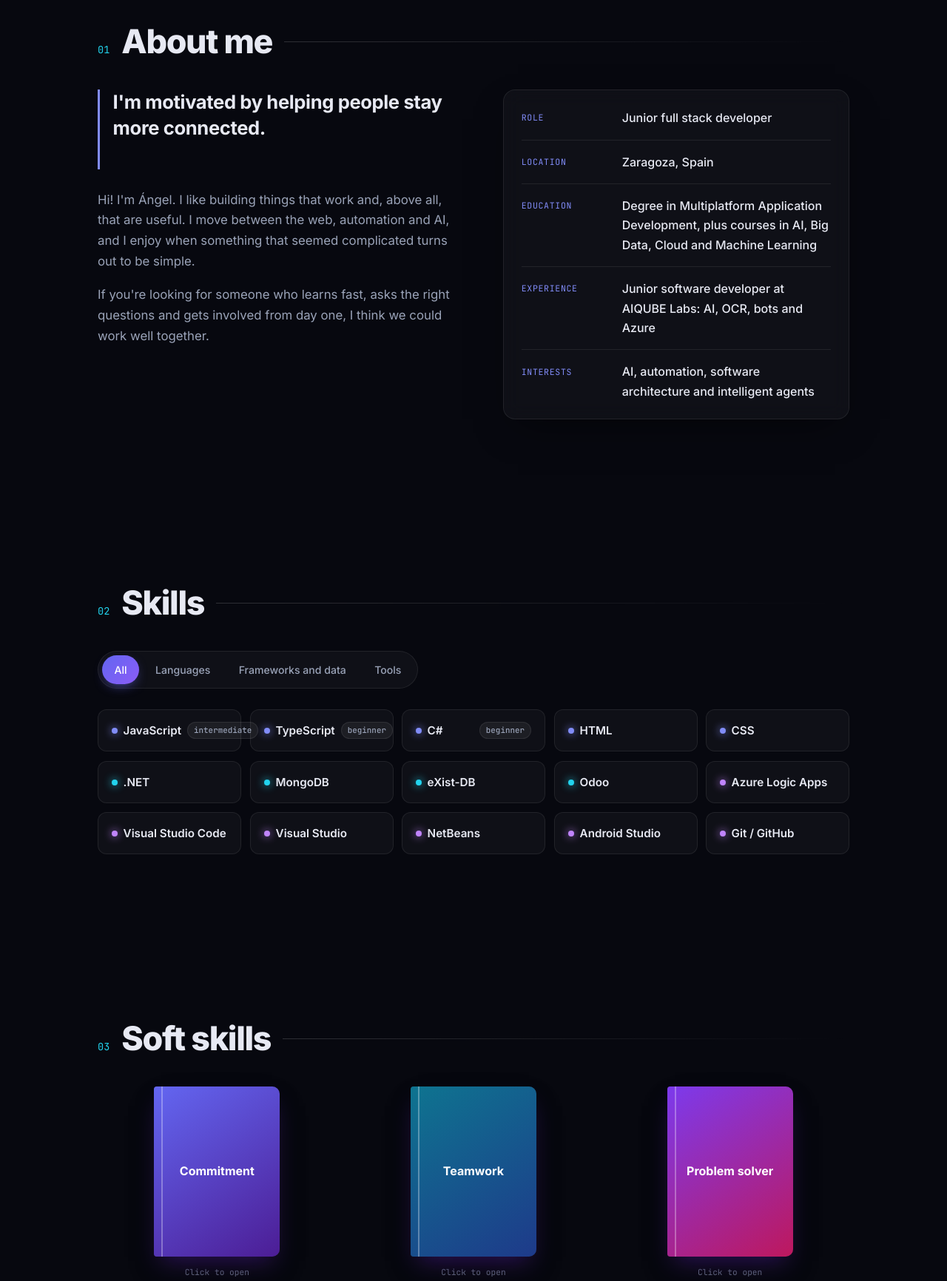
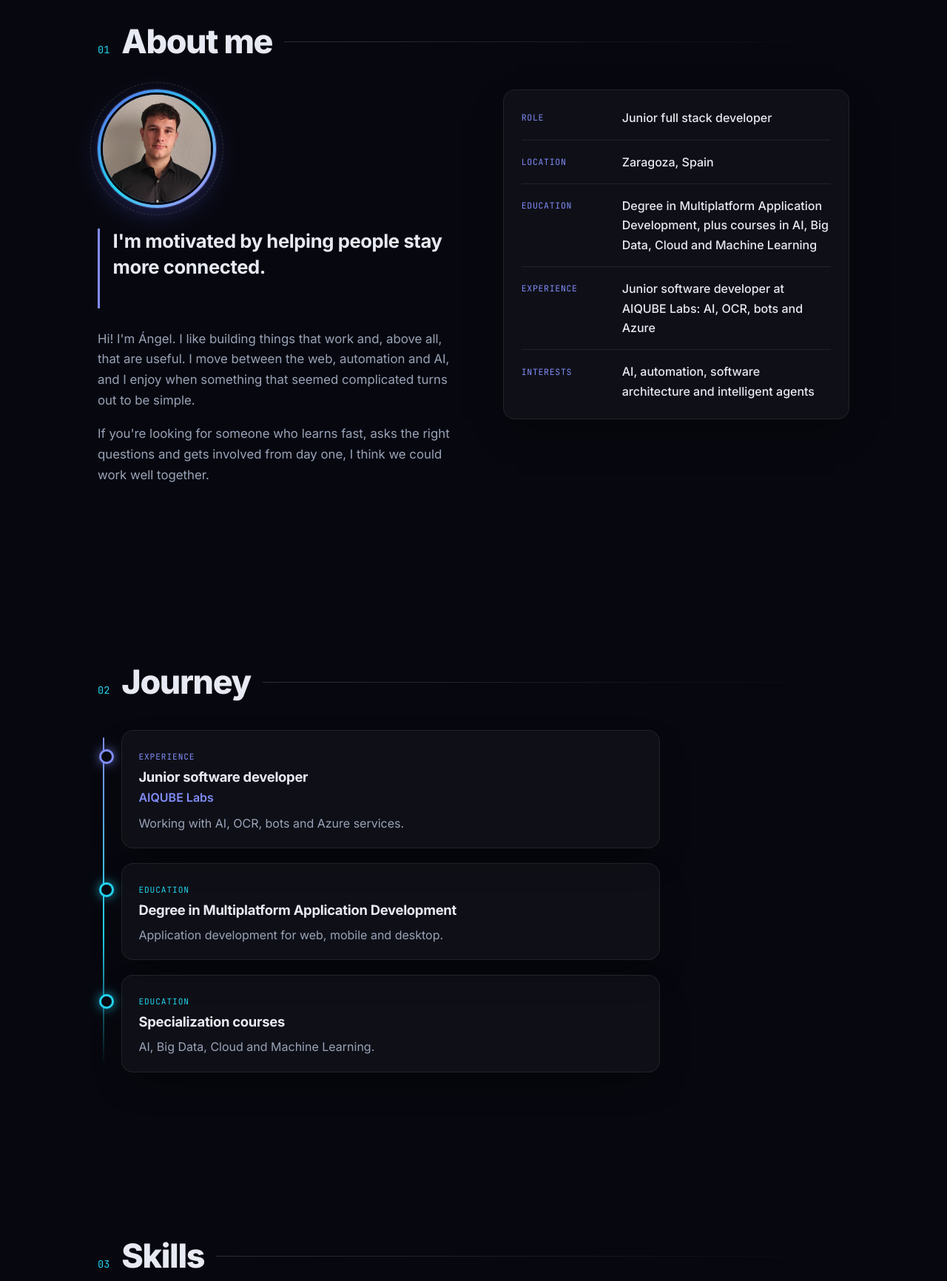
Before and after one commit to AngelLuzon/AngelLuzon.github.io, a plain HTML site: page index.html in a window 1280 px wide. Shown: the part 880-2612 px from the top of the page at 74% size. Drawn offline with Linux system fonts and the light colour scheme; no server answers.

Commit message:
Rediseña el portfolio con estilo oscuro moderno
- Tema oscuro/claro con botón y preferencia guardada
- Página única con menú fijo, scrollspy y menú móvil
- Avatar en Sobre mí, logo y favicon
- Nueva sección Trayectoria (línea de tiempo)
- Imagen og.png para compartir el enlace
- Proyectos como "Próximamente" rediseñado; botones de CV listos

Co-Authored-By: Claude Sonnet 5.5 <noreply@anthropic.com>

```diff
--- a/index.html
+++ b/index.html
@@ -6,6 +6,7 @@
   <title>Ángel Luzón Balanzá | Portfolio</title>
   <meta name="description" content="Portfolio de Ángel Luzón Balanzá, desarrollador full stack junior con foco en IA y automatización.">
   <meta name="theme-color" content="#07080f">
+  <link rel="icon" href="img/avatar.jpg" type="image/jpeg">
 
   <meta property="og:type" content="website">
   <meta property="og:title" content="Ángel Luzón Balanzá | Portfolio">
@@ -14,7 +15,9 @@
   <meta property="og:image" content="https://angelluzon.github.io/og.png">
   <meta property="og:image:width" content="1200">
   <meta property="og:image:height" content="630">
+  <meta property="og:image:alt" content="Ángel Luzón Balanzá, desarrollador full stack junior">
   <meta name="twitter:card" content="summary_large_image">
+  <meta name="twitter:image" content="https://angelluzon.github.io/og.png">
 
   <!-- Aplica el tema antes de pintar para evitar el parpadeo -->
   <script>
@@ -45,11 +48,12 @@
   <header class="barra" id="barra">
     <div class="barra-interior">
       <a href="#inicio" class="logo" aria-label="Inicio">
-        <span class="logo-marca">ÁL</span>
+        <img class="logo-marca" src="img/avatar.jpg" alt="" width="36" height="36">
       </a>
 
       <nav class="menu" id="menu" aria-label="Principal">
         <a href="#sobre" class="menu-enlace" data-i18n="tab_sobre">Sobre mí</a>
+        <a href="#trayectoria" class="menu-enlace" data-i18n="tab_trayectoria">Trayectoria</a>
         <a href="#competencias" class="menu-enlace" data-i18n="tab_competencias">Competencias</a>
         <a href="#aptitudes" class="menu-enlace" data-i18n="tab_aptitudes">Aptitudes</a>
         <a href="#proyectos" class="menu-enlace" data-i18n="tab_proyectos">Proyectos</a>
@@ -100,6 +104,9 @@
 
       <div class="sobre-grid">
         <div class="sobre-texto revelar">
+          <figure class="avatar">
+            <img src="img/avatar.jpg" alt="Foto de Ángel Luzón Balanzá" width="480" height="480" loading="lazy" decoding="async">
+          </figure>
           <p id="frase" class="frase" aria-live="polite"></p>
           <p data-i18n="sobre_1">¡Hola! Soy Ángel. Me gusta construir cosas que funcionan y que, sobre todo, sirven para algo. Me muevo entre la web, la automatización y la IA, y disfruto cuando algo que parecía complicado se vuelve sencillo.</p>
           <p data-i18n="sobre_2">Si buscas a alguien que aprenda rápido, pregunte lo necesario y se implique desde el primer día, creo que podemos entendernos.</p>
@@ -130,9 +137,35 @@
       </div>
     </section>
 
+    <section id="trayectoria" class="seccion">
+      <header class="seccion-cabecera revelar">
+        <span class="seccion-num">02</span>
+        <h2 data-i18n="trayectoria_titulo">Trayectoria</h2>
+      </header>
+
+      <ol class="linea">
+        <li class="hito revelar">
+          <span class="hito-tipo" data-i18n="tl_tipo_exp">Experiencia</span>
+          <h3 data-i18n="tl_1_titulo">Desarrollador software junior</h3>
+          <p class="hito-lugar">AIQUBE Labs</p>
+          <p class="hito-desc" data-i18n="tl_1_desc">Trabajo con IA, OCR, bots y servicios de Azure.</p>
+        </li>
+        <li class="hito revelar">
+          <span class="hito-tipo hito-tipo-form" data-i18n="tl_tipo_form">Formación</span>
+          <h3 data-i18n="tl_2_titulo">Grado en Desarrollo de Aplicaciones Multiplataforma</h3>
+          <p class="hito-desc" data-i18n="tl_2_desc">Desarrollo de aplicaciones para web, móvil y escritorio.</p>
+        </li>
+        <li class="hito revelar">
+          <span class="hito-tipo hito-tipo-form" data-i18n="tl_tipo_form">Formación</span>
+          <h3 data-i18n="tl_3_titulo">Cursos de especialización</h3>
+          <p class="hito-desc" data-i18n="tl_3_desc">IA, Big Data, Cloud y Machine Learning.</p>
+        </li>
+      </ol>
+    </section>
+
     <section id="competencias" class="seccion">
       <header class="seccion-cabecera revelar">
-        <span class="seccion-num">02</span>
+        <span class="seccion-num">03</span>
         <h2 data-i18n="competencias_titulo">Competencias</h2>
       </header>
 
@@ -147,7 +180,7 @@
 
     <section id="aptitudes" class="seccion">
       <header class="seccion-cabecera revelar">
-        <span class="seccion-num">03</span>
+        <span class="seccion-num">04</span>
         <h2 data-i18n="aptitudes_titulo">Aptitudes</h2>
       </header>
       <ul id="lista-aptitudes" class="libros revelar"></ul>
@@ -155,7 +188,7 @@
 
     <section id="proyectos" class="seccion">
       <header class="seccion-cabecera revelar">
-        <span class="seccion-num">04</span>
+        <span class="seccion-num">05</span>
         <h2 data-i18n="proyectos_titulo">Proyectos</h2>
       </header>
 
@@ -171,7 +204,7 @@
 
     <section id="contacto" class="seccion">
       <header class="seccion-cabecera revelar">
-        <span class="seccion-num">05</span>
+        <span class="seccion-num">06</span>
         <h2 data-i18n="contacto_titulo">Contacto</h2>
       </header>
 
--- a/script.js
+++ b/script.js
@@ -67,7 +67,17 @@ const traducciones = {
     tema_claro: "Cambiar a tema claro",
     tema_oscuro: "Cambiar a tema oscuro",
     menu_abrir: "Abrir menú",
-    menu_cerrar: "Cerrar menú"
+    menu_cerrar: "Cerrar menú",
+    tab_trayectoria: "Trayectoria",
+    trayectoria_titulo: "Trayectoria",
+    tl_tipo_exp: "Experiencia",
+    tl_tipo_form: "Formación",
+    tl_1_titulo: "Desarrollador software junior",
+    tl_1_desc: "Trabajo con IA, OCR, bots y servicios de Azure.",
+    tl_2_titulo: "Grado en Desarrollo de Aplicaciones Multiplataforma",
+    tl_2_desc: "Desarrollo de aplicaciones para web, móvil y escritorio.",
+    tl_3_titulo: "Cursos de especialización",
+    tl_3_desc: "IA, Big Data, Cloud y Machine Learning."
   },
   en: {
     titulo: "Ángel Luzón Balanzá | Portfolio",
@@ -132,7 +142,17 @@ const traducciones = {
     tema_claro: "Switch to light theme",
     tema_oscuro: "Switch to dark theme",
     menu_abrir: "Open menu",
-    menu_cerrar: "Close menu"
+    menu_cerrar: "Close menu",
+    tab_trayectoria: "Journey",
+    trayectoria_titulo: "Journey",
+    tl_tipo_exp: "Experience",
+    tl_tipo_form: "Education",
+    tl_1_titulo: "Junior software developer",
+    tl_1_desc: "Working with AI, OCR, bots and Azure services.",
+    tl_2_titulo: "Degree in Multiplatform Application Development",
+    tl_2_desc: "Application development for web, mobile and desktop.",
+    tl_3_titulo: "Specialization courses",
+    tl_3_desc: "AI, Big Data, Cloud and Machine Learning."
   }
 };
 
--- a/style.css
+++ b/style.css
@@ -271,17 +271,57 @@ html.puntero-fino #cursor-anillo {
 }
 
 .logo-marca {
-  display: grid;
-  place-items: center;
+  display: block;
   width: 2.25rem;
   height: 2.25rem;
-  border-radius: 10px;
-  font-weight: 800;
-  font-size: 0.9rem;
-  letter-spacing: -0.02em;
-  color: #fff;
-  background: linear-gradient(135deg, var(--acento-fuerte), var(--acento-2));
+  border-radius: 50%;
+  object-fit: cover;
+  object-position: 50% 25%;
+  border: 2px solid transparent;
+  background:
+    linear-gradient(var(--bg), var(--bg)) padding-box,
+    linear-gradient(135deg, var(--acento-fuerte), var(--acento-2)) border-box;
   box-shadow: 0 6px 20px -6px var(--acento-fuerte);
+  transition: transform 0.25s var(--ease);
+}
+
+.logo:hover .logo-marca {
+  transform: scale(1.08) rotate(-4deg);
+}
+
+/* Avatar de Sobre mí */
+.avatar {
+  position: relative;
+  width: clamp(120px, 22vw, 160px);
+  aspect-ratio: 1;
+  margin-bottom: 1.75rem;
+  padding: 4px;
+  border-radius: 50%;
+  background: linear-gradient(135deg, var(--acento-fuerte), var(--acento-2), #c084fc);
+  box-shadow: var(--glow);
+}
+
+.avatar::after {
+  content: "";
+  position: absolute;
+  inset: -10px;
+  border-radius: 50%;
+  border: 1px dashed var(--borde-fuerte);
+  animation: rotar 30s linear infinite;
+}
+
+@keyframes rotar {
+  to { transform: rotate(360deg); }
+}
+
+.avatar img {
+  display: block;
+  width: 100%;
+  height: 100%;
+  border-radius: 50%;
+  object-fit: cover;
+  object-position: 50% 25%;
+  border: 3px solid var(--bg);
 }
 
 .menu {
@@ -393,7 +433,7 @@ html.puntero-fino #cursor-anillo {
   transform: translateY(-3px) rotate(-45deg);
 }
 
-@media (max-width: 820px) {
+@media (max-width: 960px) {
   .hamburguesa {
     display: inline-grid;
   }
@@ -780,6 +820,95 @@ main {
     grid-template-columns: 1fr;
     gap: 0.25rem;
   }
+}
+
+/* Trayectoria: línea de tiempo */
+.linea {
+  position: relative;
+  list-style: none;
+  display: grid;
+  gap: 1.25rem;
+  padding-left: 2rem;
+  max-width: 760px;
+}
+
+.linea::before {
+  content: "";
+  position: absolute;
+  left: 7px;
+  top: 0.6rem;
+  bottom: 0.6rem;
+  width: 2px;
+  background: linear-gradient(180deg, var(--acento), var(--acento-2) 60%, transparent);
+  border-radius: 2px;
+}
+
+.hito {
+  position: relative;
+  padding: 1.25rem 1.4rem;
+  background: var(--superficie);
+  border: 1px solid var(--borde);
+  border-radius: var(--radio);
+  box-shadow: var(--sombra);
+  backdrop-filter: blur(12px);
+  -webkit-backdrop-filter: blur(12px);
+  transition: transform 0.25s var(--ease), border-color 0.2s ease, box-shadow 0.25s ease;
+}
+
+.hito:hover {
+  transform: translateX(4px);
+  border-color: var(--borde-fuerte);
+  box-shadow: var(--glow);
+}
+
+.hito::before {
+  content: "";
+  position: absolute;
+  left: calc(-2rem + 1px);
+  top: 1.55rem;
+  width: 14px;
+  height: 14px;
+  border-radius: 50%;
+  background: var(--bg);
+  border: 3px solid var(--acento);
+  box-shadow: 0 0 14px color-mix(in srgb, var(--acento) 70%, transparent);
+}
+
+.hito:has(.hito-tipo-form)::before {
+  border-color: var(--acento-2);
+  box-shadow: 0 0 14px color-mix(in srgb, var(--acento-2) 70%, transparent);
+}
+
+.hito-tipo {
+  display: inline-block;
+  font-family: var(--mono);
+  font-size: 0.7rem;
+  letter-spacing: 0.08em;
+  text-transform: uppercase;
+  color: var(--acento);
+  margin-bottom: 0.4rem;
+}
+
+.hito-tipo-form {
+  color: var(--acento-2);
+}
+
+.hito h3 {
+  font-size: 1.15rem;
+  font-weight: 700;
+  letter-spacing: -0.015em;
+  line-height: 1.3;
+}
+
+.hito-lugar {
+  margin-top: 0.15rem;
+  font-weight: 600;
+  color: var(--acento);
+}
+
+.hito-desc {
+  margin-top: 0.5rem;
+  color: var(--texto-suave);
 }
 
 /* Filtros */
```
Also changed, not shown: img/avatar.jpg (added), og.png (added).
